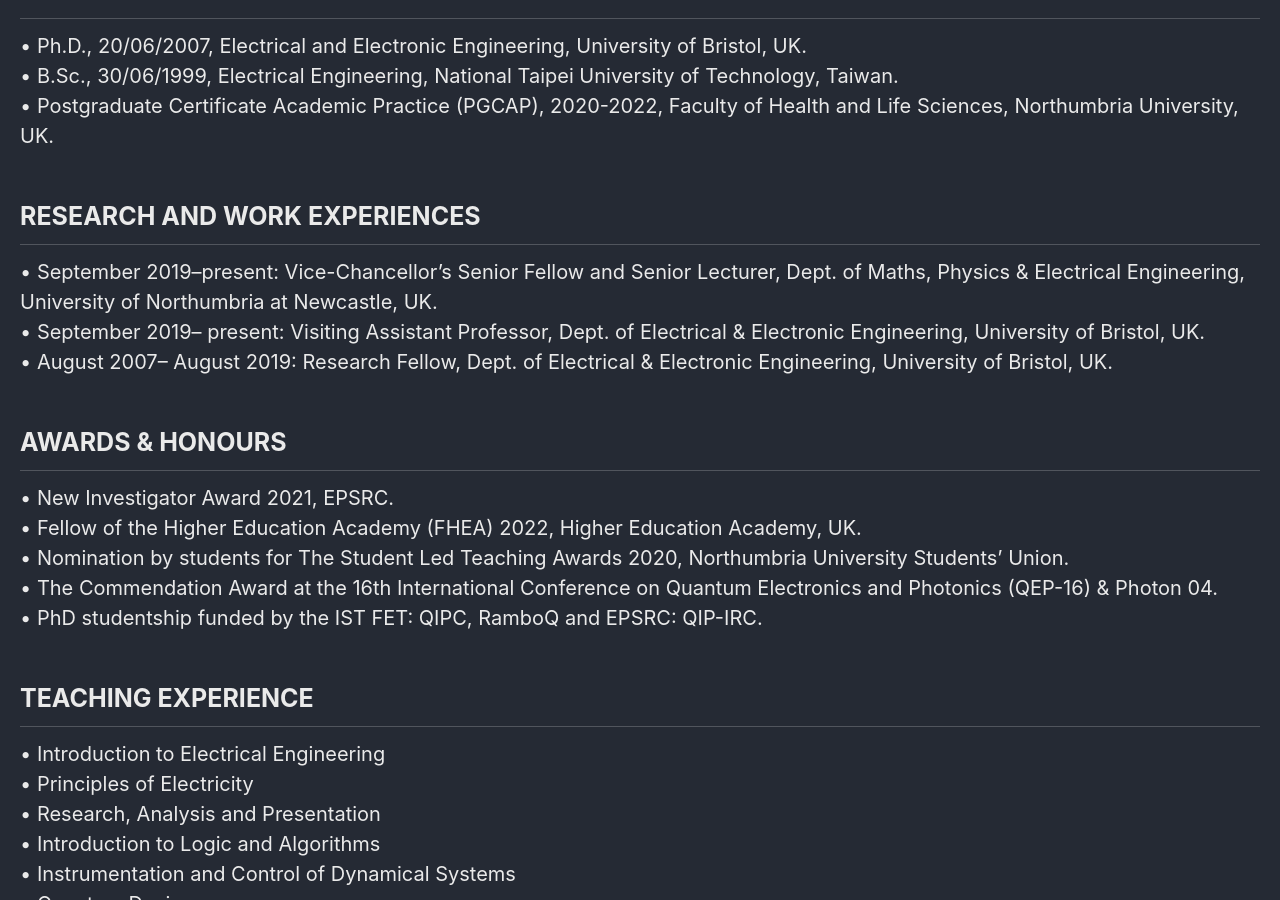
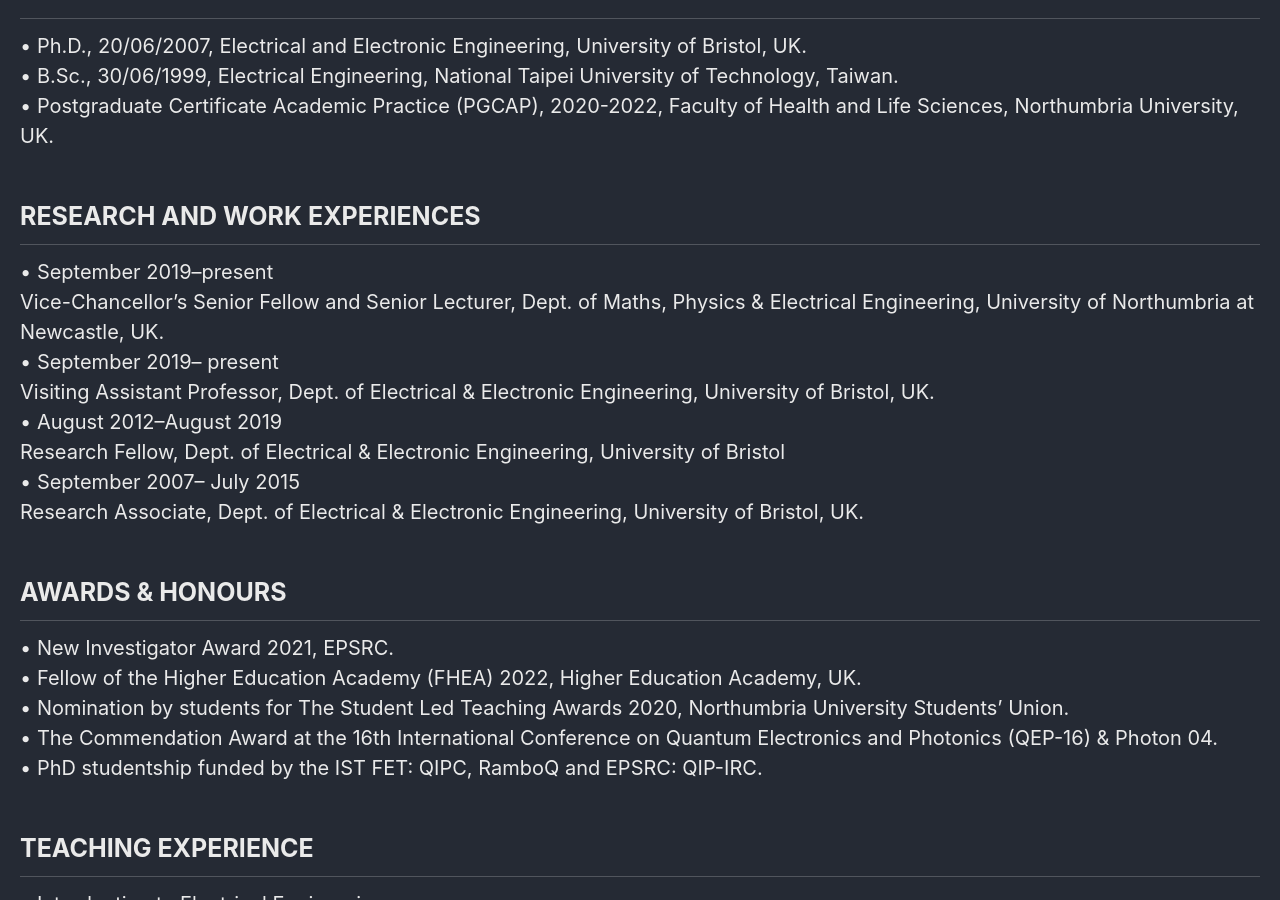
Before and after one commit to qubits/nanophotonicenglab.github.io, a Jekyll site: the page built from _pages/Y-L-Daniel-Ho.md, in a window 1280 px wide and 900 px high, scrolled down 459 px. Built offline with Jekyll 4.4.1, drawn with Linux system fonts in a browser that asks for light colours; cached includes are drawn as plain includes.

Commit message:
Update Y-L-Daniel-Ho.md

```diff
--- a/_pages/Y-L-Daniel-Ho.md
+++ b/_pages/Y-L-Daniel-Ho.md
@@ -25,9 +25,14 @@ Detailed profile
 •	B.Sc., 	30/06/1999, Electrical Engineering, National Taipei University of Technology, Taiwan.<br>
 •	Postgraduate Certificate Academic Practice (PGCAP), 2020-2022, Faculty of Health and Life Sciences, Northumbria University, UK.<br>
 ## RESEARCH AND WORK EXPERIENCES
-•	September 2019–present: Vice-Chancellor's Senior Fellow and Senior Lecturer, Dept. of Maths, Physics & Electrical Engineering, University of Northumbria at Newcastle, UK.<br>
-•	September 2019– present: Visiting Assistant Professor, Dept. of Electrical & Electronic Engineering, University of Bristol, UK.<br>
-•	August 2007– August 2019: Research Fellow, Dept. of Electrical & Electronic Engineering, University of Bristol, UK.<br>
+•	September 2019–present<br>
+Vice-Chancellor's Senior Fellow and Senior Lecturer, Dept. of Maths, Physics & Electrical Engineering, University of Northumbria at Newcastle, UK.<br>
+•	September 2019– present<br>
+Visiting Assistant Professor, Dept. of Electrical & Electronic Engineering, University of Bristol, UK.<br>
+•	August 2012–August 2019<br>
+Research Fellow, Dept. of Electrical & Electronic Engineering, University of Bristol<br>
+•	September 2007– July 2015<br>
+Research Associate, Dept. of Electrical & Electronic Engineering, University of Bristol, UK.<br>
 ## AWARDS & HONOURS
 •	New Investigator Award 2021, EPSRC.<br>
 •	Fellow of the Higher Education Academy (FHEA) 2022, Higher Education Academy, UK.<br>
```
